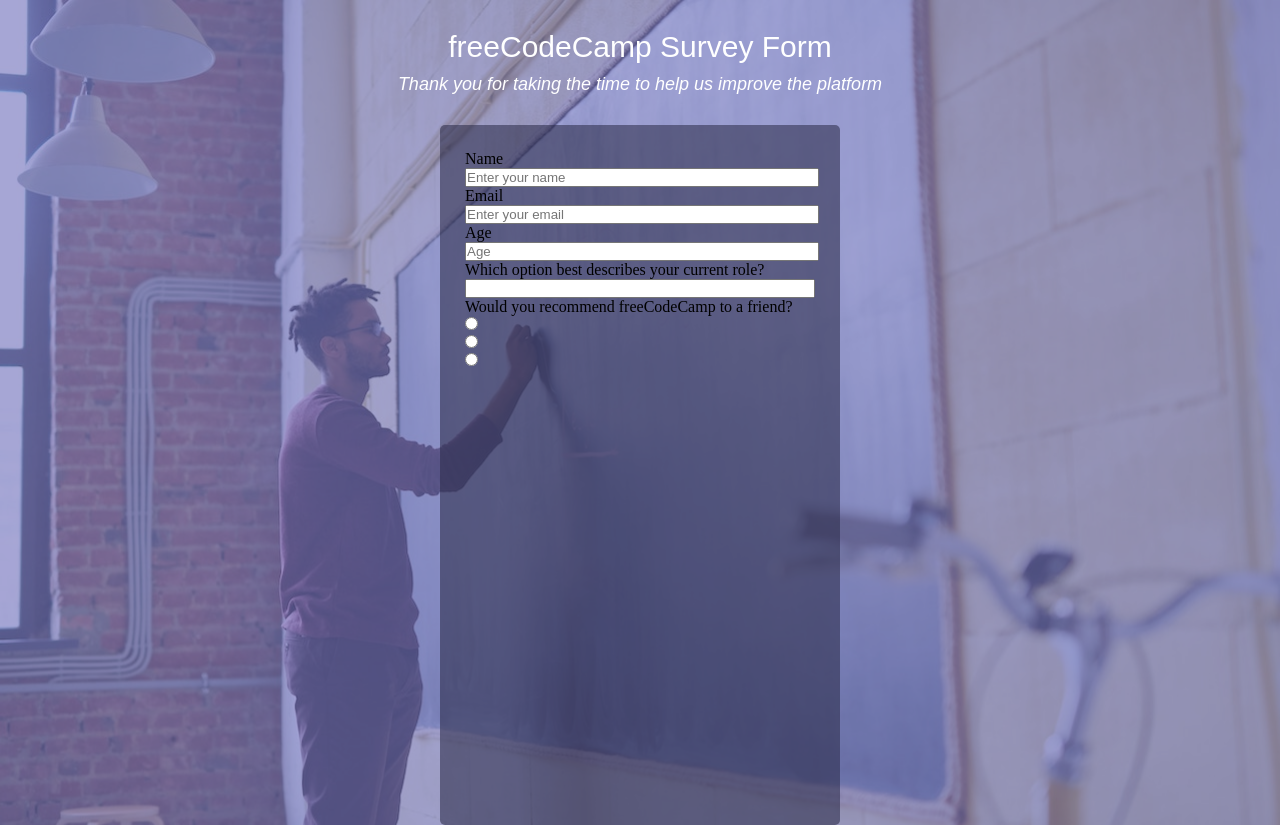
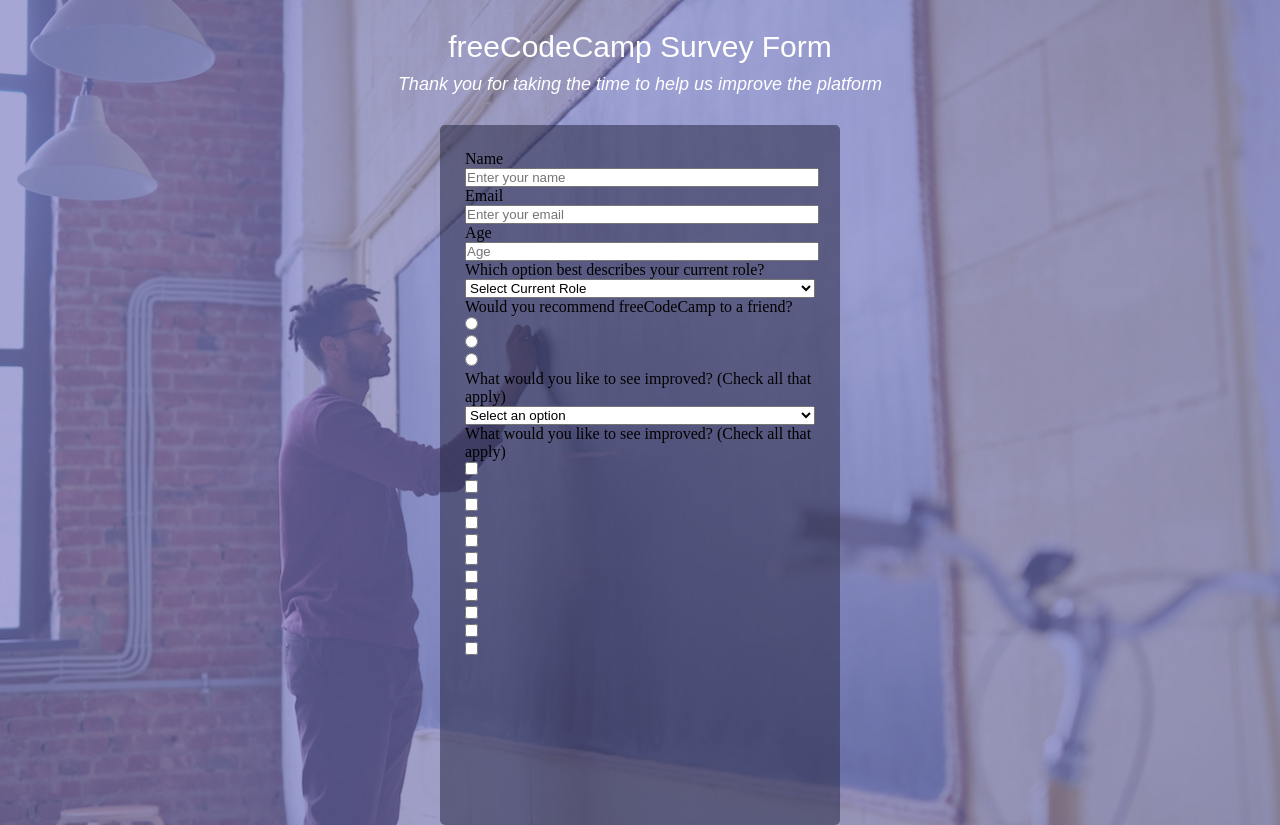
Before and after one commit to Felipeoliveeira/html-css, a PHP site: page /index03.html in a window 1280 px wide. Run offline with PHP 8.4, Linux system fonts and the light colour scheme.

Commit message:
Adicionando mais caixas para dados.

```diff
--- a/formulários/estilo/style03.css
+++ b/formulários/estilo/style03.css
@@ -50,5 +50,4 @@
 
 div.dados > input,select{
     width: 100%;
-    color: white;
 }
--- a/formulários/index03.html
+++ b/formulários/index03.html
@@ -45,7 +45,32 @@
                     <input type="radio" name="select" id="select"><br>
                     <input type="radio" name="select" id="select">
                 </div>
-                <div></div>
+                <div>
+                    <label for="fav">What would you like to see improved? (Check all that apply)</label>
+                    <select name="fave" id="fav">
+                        <optgroup>
+                            <option value="selected disable">Select an option</option>
+                            <option>Chalange</option>
+                            <option>Projects</option>
+                            <option>Community</option>
+                            <option>Open Source</option>
+                        </optgroup>
+                    </select>
+                </div>
+                <div>
+                    <label for="chose">What would you like to see improved? (Check all that apply)</label><br>
+                    <input type="checkbox" name="chose" id="chose"><br>
+                    <input type="checkbox" name="chose" id="chose"><br>
+                    <input type="checkbox" name="chose" id="chose"><br>
+                    <input type="checkbox" name="chose" id="chose"><br>
+                    <input type="checkbox" name="chose" id="chose"><br>
+                    <input type="checkbox" name="chose" id="chose"><br>
+                    <input type="checkbox" name="chose" id="chose"><br>
+                    <input type="checkbox" name="chose" id="chose"><br>
+                    <input type="checkbox" name="chose" id="chose"><br>
+                    <input type="checkbox" name="chose" id="chose"><br>
+                    <input type="checkbox" name="chose" id="chose">
+                </div>
             </form>
         </div>
     </main>
```
